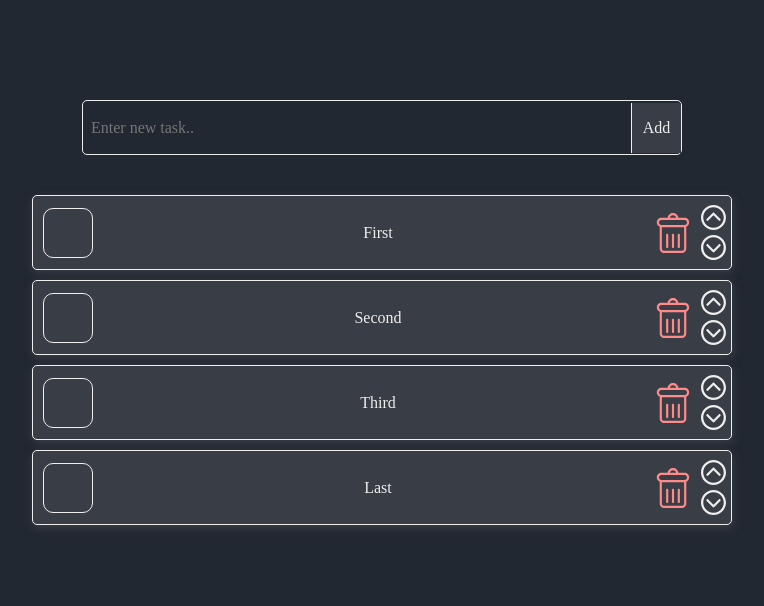
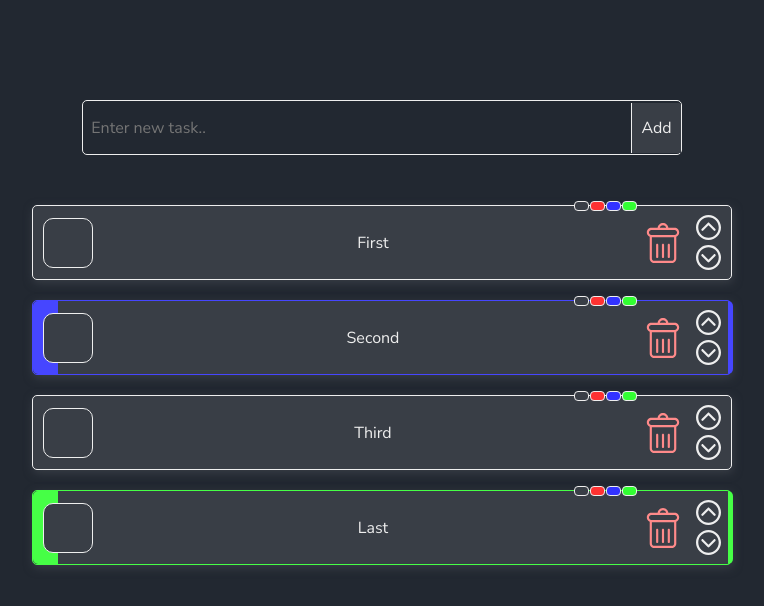
Before and after one commit to ImDrundel/todo-list, a Next.js app: page / in a window 1280 px wide. Shown: the top 606 px of the page, without its empty margins (258-1022 px from the left). Built offline with nearby package versions, Linux system fonts and the light colour scheme.

Commit message:
feat: add buttons for change task color; add custom font

```diff
--- a/app/layout.tsx
+++ b/app/layout.tsx
@@ -1,10 +1,15 @@
 import type { Metadata } from "next"
 import "./globals.scss"
+import { Nunito_Sans } from "next/font/google"
 
 export const metadata: Metadata = {
   title: "Todo list",
   description: "Todo list by Andrew",
 }
+const font = Nunito_Sans({
+  weight: "400",
+  subsets: ["latin"],
+})
 
 export default function RootLayout({
   children,
@@ -12,7 +17,7 @@ export default function RootLayout({
   children: React.ReactNode
 }>) {
   return (
-    <html lang="en">
+    <html lang="en" className={font.className}>
       <body>{children}</body>
     </html>
   )
--- a/app/modules/ListItem.module.scss
+++ b/app/modules/ListItem.module.scss
@@ -1,7 +1,35 @@
 @use "colors-variables" as *;
-
+@mixin custom-color($custom-color) {
+  &::after {
+    position: absolute;
+    content: "";
+    background-color: $custom-color;
+    height: 100%;
+    width: 25px;
+    border-radius: 5px 0 0 5px;
+  }
+  &::before {
+    position: absolute;
+    content: "";
+    background-color: $custom-color;
+    height: 100%;
+    width: 5px;
+    border-radius: 0 5px 5px 0;
+    transform: translateX(695px);
+  }
+  border-color: $custom-color;
+}
+@mixin color-change-button($color) {
+  margin-left: 1px;
+  background-color: $color;
+  border-radius: 4px;
+  border: 1px $color-text solid;
+  height: 10px;
+  width: 15px;
+  cursor: pointer;
+}
 .itemBox {
-  margin-top: 10px;
+  margin-top: 20px;
   padding: 5px 0;
   display: grid;
   align-items: center;
@@ -12,9 +40,24 @@
   border-radius: 5px;
   background-color: $color-sub-1;
   box-shadow: 1px 3px 10px $color-sub-1;
-  grid-template-columns: 70px 550px 40px 40px;
+  grid-template-columns: 70px 540px 40px 50px;
+  position: relative;
 }
+.customColor {
+  &.red {
+    @include custom-color(rgb(255, 70, 70));
+  }
+  &.blue {
+    @include custom-color(rgb(70, 70, 255));
+  }
+  &.green {
+    @include custom-color(rgb(70, 255, 70));
+  }
+}
+
 .checkbox {
+  z-index: 1;
+  background-color: $color-sub-1;
   align-self: center;
   justify-self: center;
   width: 50px;
@@ -55,6 +98,28 @@
   align-self: center;
   justify-self: center;
 }
+
+.colorChangeBox {
+  display: flex;
+  position: absolute;
+  // height: 15px;
+  width: 70px;
+  top: 0;
+  transform: translate(540px, -50%);
+  .colorChangeToStandart {
+    @include color-change-button($color-sub-1);
+  }
+  .colorChangeToRed {
+    @include color-change-button(rgb(255, 50, 50));
+  }
+  .colorChangeToBlue {
+    @include color-change-button(rgb(50, 50, 255));
+  }
+  .colorChangeToGreen {
+    @include color-change-button(rgb(50, 255, 50));
+  }
+}
+
 .deleteButton {
   align-self: center;
   justify-self: center;
--- a/app/modules/ListItem.tsx
+++ b/app/modules/ListItem.tsx
@@ -7,12 +7,14 @@ interface ListItemProps {
   task: {
     text: string
     checkbox: boolean
+    customColor: string
   }
   index: number
   compliteTask(index: number): void
   deleteTask(index: number): void
   moveTaksUp(index: number): void
   moveTaskDown(index: number): void
+  colorChange(index: number, color: string): void
 }
 
 const ListItem: React.FC<ListItemProps> = ({
@@ -22,16 +24,47 @@ const ListItem: React.FC<ListItemProps> = ({
   moveTaksUp,
   moveTaskDown,
   compliteTask,
+  colorChange,
 }) => {
   return (
-    <div className={styles.itemBox}>
+    <div
+      className={`${styles.itemBox} ${styles.customColor} ${
+        task.customColor === "red"
+          ? styles.red
+          : task.customColor === "blue"
+          ? styles.blue
+          : task.customColor === "green"
+          ? styles.green
+          : styles.none
+      }`}
+    >
       <div
         className={`${styles.checkbox} ${
           task.checkbox ? styles.completed : styles.incompleted
         }`}
         onClick={() => compliteTask(index)}
       ></div>
-      <div className={styles.textbox}> {task.text}</div>
+      <div className={styles.textbox}>{task.text}</div>
+      <div className={styles.colorChangeBox}>
+        <div
+          className={styles.colorChangeToStandart}
+          onClick={() => colorChange(index, "none")}
+        ></div>
+        <div
+          className={styles.colorChangeToRed}
+          onClick={() => colorChange(index, "red")}
+        ></div>
+        <div
+          className={styles.colorChangeToBlue}
+          onClick={() => colorChange(index, "blue")}
+        ></div>
+        <div
+          className={styles.colorChangeToGreen}
+          onClick={() => colorChange(index, "green")}
+        ></div>
+      </div>
+      {/* It is possible to render each div via map, but I didn't consider it reasonable for four colors. A lot of fiddles with classNames */}
+
       <div className={styles.deleteButton}>
         <Image
           src={DeleteButton}
--- a/app/page.tsx
+++ b/app/page.tsx
@@ -6,24 +6,33 @@ import EnterBox from "./modules/EnterBox"
 interface Tasks {
   text: string
   checkbox: boolean
+  customColor: string
 }
 
 export default function Home() {
   const [tasks, setTasks] = useState<Tasks[]>([
-    { text: "First", checkbox: false },
-    { text: "Second", checkbox: false },
-    { text: "Third", checkbox: false },
-    { text: "Last", checkbox: false },
+    { text: "First", checkbox: false, customColor: "none" },
+    { text: "Second", checkbox: false, customColor: "blue" },
+    { text: "Third", checkbox: false, customColor: "none" },
+    { text: "Last", checkbox: false, customColor: "green" },
   ])
-  const [newTask, setNewTask] = useState<Tasks>({ text: "", checkbox: false })
+  const [newTask, setNewTask] = useState<Tasks>({
+    text: "",
+    checkbox: false,
+    customColor: "none",
+  })
 
   function handleInputChange(event: React.ChangeEvent<HTMLInputElement>) {
-    setNewTask({ text: event.target.value, checkbox: false })
+    setNewTask({
+      text: event.target.value,
+      checkbox: false,
+      customColor: "none",
+    })
   }
   function addNewTask(): void {
     if (newTask.text.trim() !== "") {
       setTasks((t) => [...t, newTask])
-      setNewTask({ text: "", checkbox: false })
+      setNewTask({ text: "", checkbox: false, customColor: "none" })
     }
   }
   function deleteTask(index: number): void {
@@ -59,7 +68,11 @@ export default function Home() {
     }
     setTasks(temporaryTasks)
   }
-
+  function colorChange(index: number, color: string): void {
+    const temporaryTasks = [...tasks]
+    temporaryTasks[index].customColor = color
+    setTasks(temporaryTasks)
+  }
   return (
     <div className={styles.container}>
       <EnterBox
@@ -74,6 +87,7 @@ export default function Home() {
             task={task}
             index={index}
             compliteTask={compliteTask}
+            colorChange={colorChange}
             deleteTask={deleteTask}
             moveTaksUp={moveTaksUp}
             moveTaskDown={moveTaskDown}
```
